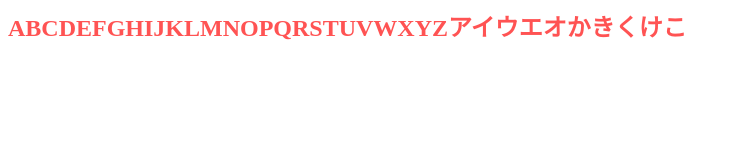
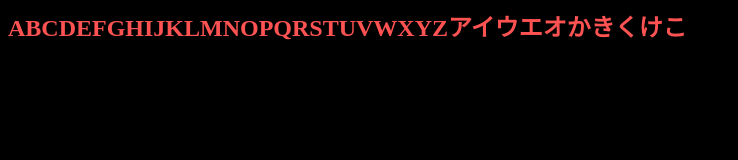
Before and after one commit to nakayamakinnnikunn-purotann/nannkatukuru, a plain HTML site: page index.html in a window 1280 px wide. Shown: the whole page, without its empty margins (0-738 px from the left). Drawn offline with Linux system fonts and the light colour scheme.

Commit message:
Update index.html

```diff
--- a/index.html
+++ b/index.html
@@ -11,7 +11,7 @@
     -webkit-animation:rainbow 1s infinite;
 }
     body{
-    background-color:rainbow 1s infinite;
+    background-color:black;
     }
 @keyframes rainbow{
     12%{color:#ff5353;}
```
